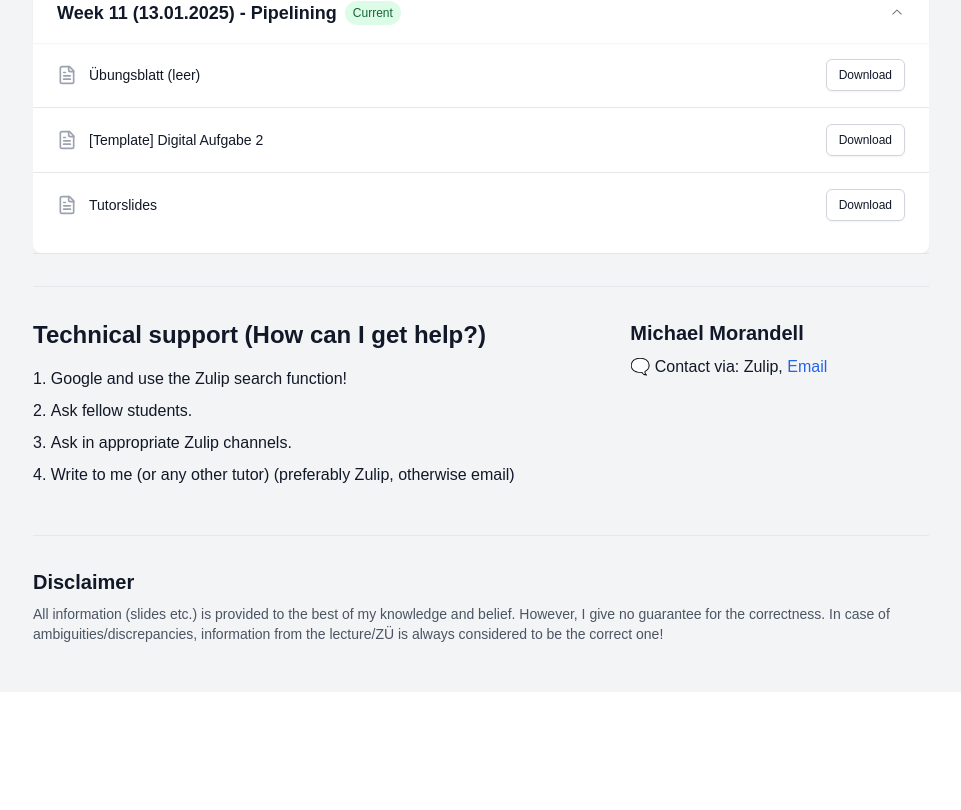
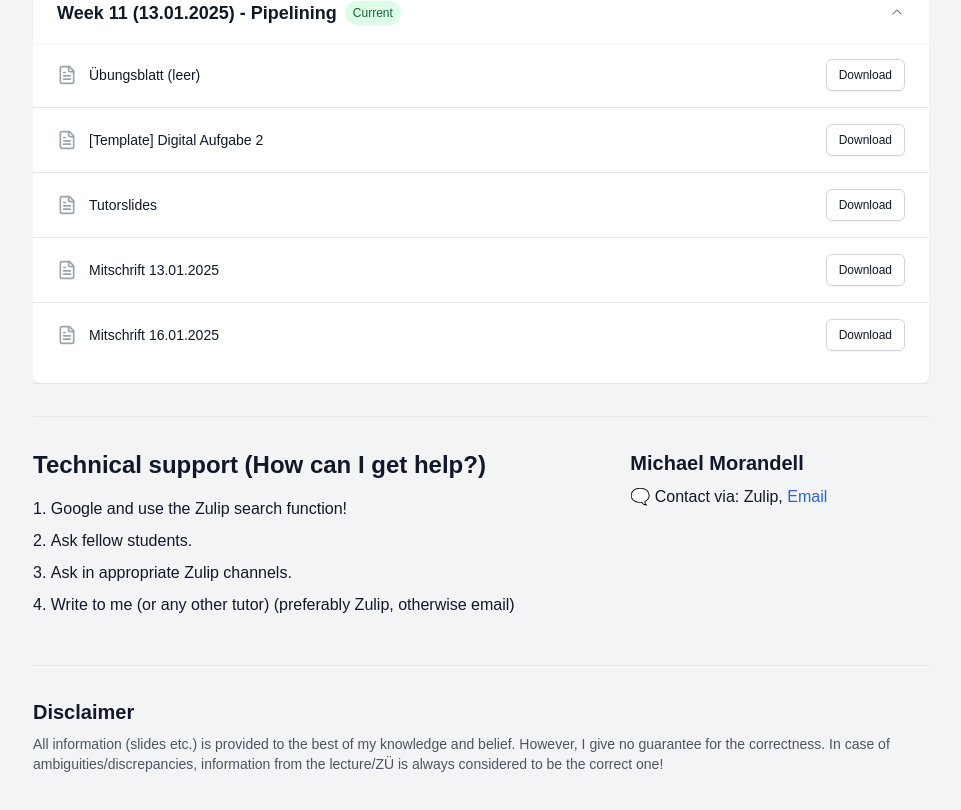
Before and after one commit to mormic04/era_tutorium_website, a Next.js app: page / in a window 1280 px wide. Shown: the part 1211-2021 px from the top of the page, without its empty margins (159-1120 px from the left). Before the commit the page ends 1903 px from the top, so only its background shows below. Built offline with nearby package versions, Linux system fonts and the light colour scheme.

Commit message:
added w11

```diff
--- a/src/components/LectureMaterials.tsx
+++ b/src/components/LectureMaterials.tsx
@@ -171,6 +171,9 @@ const lectureWeeks = [
       { name: "Übungsblatt (leer)", url: "https://www.moodle.tum.de/mod/resource/view.php?id=3255947"},
       { name: "[Template] Digital Aufgabe 2", url: "https://www.moodle.tum.de/mod/folder/view.php?id=3255952"},
       { name: "Tutorslides", url: materialBasePath + "w11/era_tutorslides_w11.pdf"},
+      { name: "Mitschrift 13.01.2025", url: materialBasePath + "w11/era_tutor11_platz_Mo.pdf"},
+      { name: "Mitschrift 16.01.2025", url: materialBasePath + "w11/era_tutor11_platz_Do.pdf"},
+
     ],
   },
 
```
